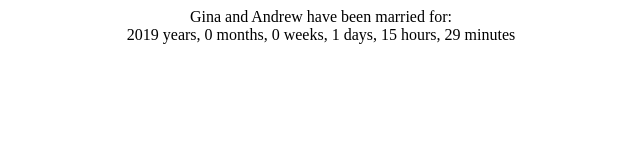
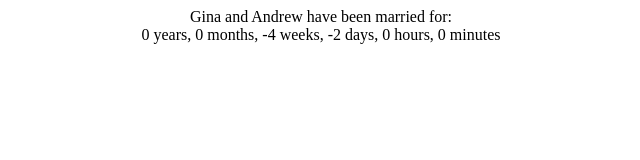
Before and after one commit to ginandrew/website, a plain HTML site: page index.html in a window 1280 px wide. Shown: the full height of the page, 319-959 px from the left. Drawn offline with Linux system fonts and the light colour scheme.

Commit message:
Update index.html

```diff
--- a/index.html
+++ b/index.html
@@ -3132,7 +3132,7 @@ Date.getFormattedDateDiff = function(date1, date2) {
 
 
 var today = new Date(),
-    start_date = new Date("0001-01-01T00:00:00");
+    start_date = new Date("2020-02-01T15:30:00");
 
 document.getElementById('out2').innerHTML
   = '<p align="center">Gina and Andrew have been married for:<br/>' + Date.getFormattedDateDiff(start_date, today) + '</p>';
```
